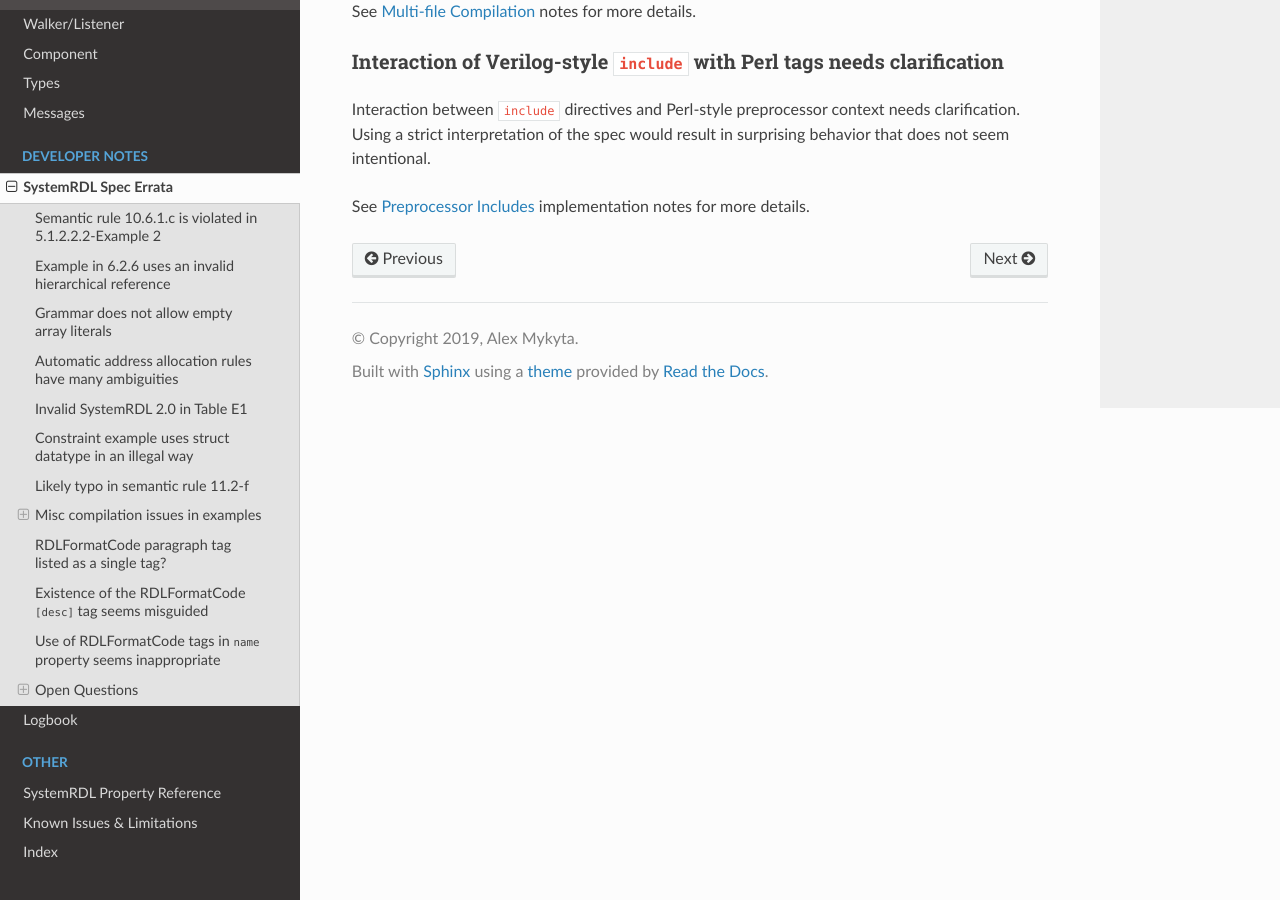
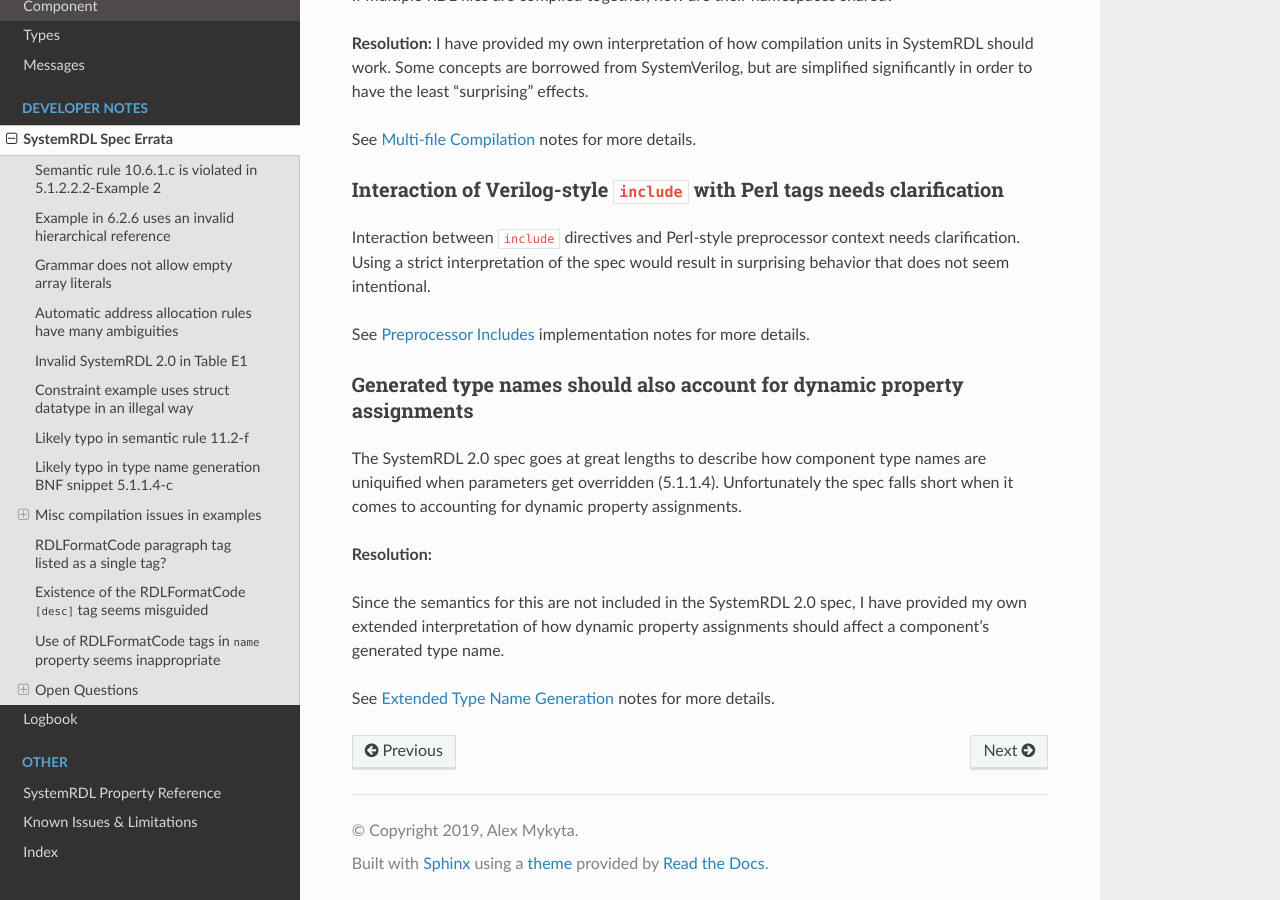
Before and after one commit to SystemRDL/systemrdl-compiler, a Sphinx documentation site: the page built from docs/dev_notes/rdl_spec_errata.rst, in a window 1280 px wide and 900 px high, scrolled down 5400 px. Built offline with Sphinx 7.4.7 and the Read the Docs theme 2.0.0, drawn with Linux system fonts in a browser that asks for light colours; some of the changed text lies outside the part shown.

Commit message:
Write proposed behavior for DPA type name rendering (#29)

```diff
--- a/docs/dev_notes/logbook.rst
+++ b/docs/dev_notes/logbook.rst
@@ -16,6 +16,7 @@ project and may serve as a useful reference to future contributors.
     perl_preprocessing
     namespaces
     properties
+    dpa_type_generation
     expressions
     hierarchical_references
     instance_arrays
--- a/docs/dev_notes/rdl_spec_errata.rst
+++ b/docs/dev_notes/rdl_spec_errata.rst
@@ -172,6 +172,14 @@ Mentions "register files", even though they are not allowed in "mem" components
 as per 11.1-b-1-ii.
 
 
+Likely typo in type name generation BNF snippet 5.1.1.4-c
+---------------------------------------------------------
+
+BNF-style description implies parentheses are part of the generated type name
+but the text in the same section only mentions underscore delimiters.
+Assuming the red parentheses are to be ignored.
+
+
 Misc compilation issues in examples
 -----------------------------------
 Some very minor typos found while compiling several code snippet examples.
@@ -296,3 +304,21 @@ surprising behavior that does not seem intentional.
 
 See :ref:`dev_notes-include_preprocessor` implementation notes for more
 details.
+
+
+
+Generated type names should also account for dynamic property assignments
+^^^^^^^^^^^^^^^^^^^^^^^^^^^^^^^^^^^^^^^^^^^^^^^^^^^^^^^^^^^^^^^^^^^^^^^^^
+
+The SystemRDL 2.0 spec goes at great lengths to describe how component type
+names are uniquified when parameters get overridden (5.1.1.4). Unfortunately
+the spec falls short when it comes to accounting for dynamic property
+assignments.
+
+**Resolution:**
+
+Since the semantics for this are not included in the SystemRDL 2.0 spec, I have
+provided my own extended interpretation of how dynamic property assignments
+should affect a component's generated type name.
+
+See :ref:`dpa_type_generation` notes for more details.
```
Also changed, not shown: docs/dev_notes/dpa_type_generation.rst (added, +160 -0 lines), 1 other file.
